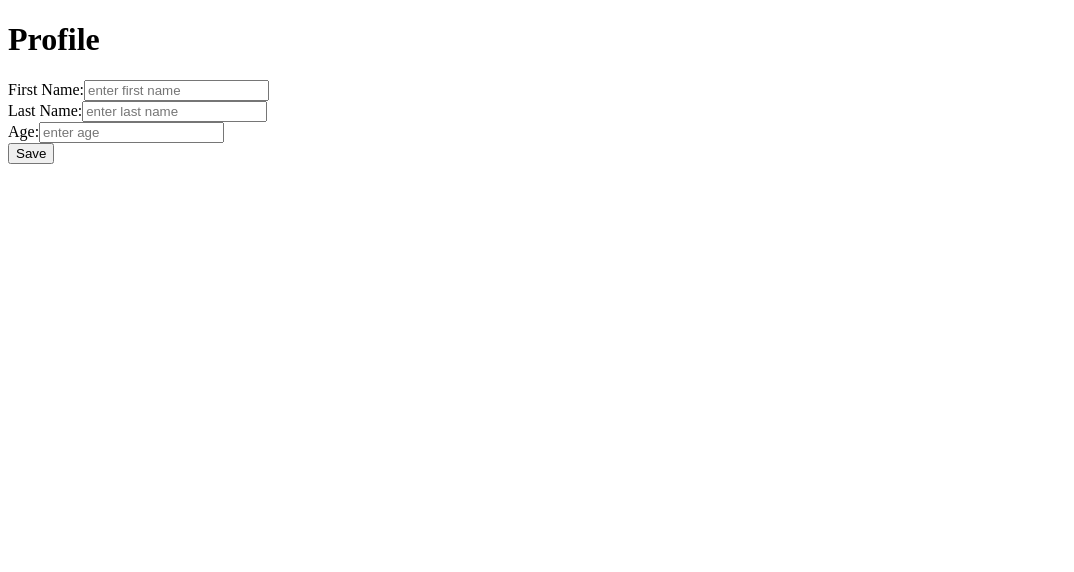
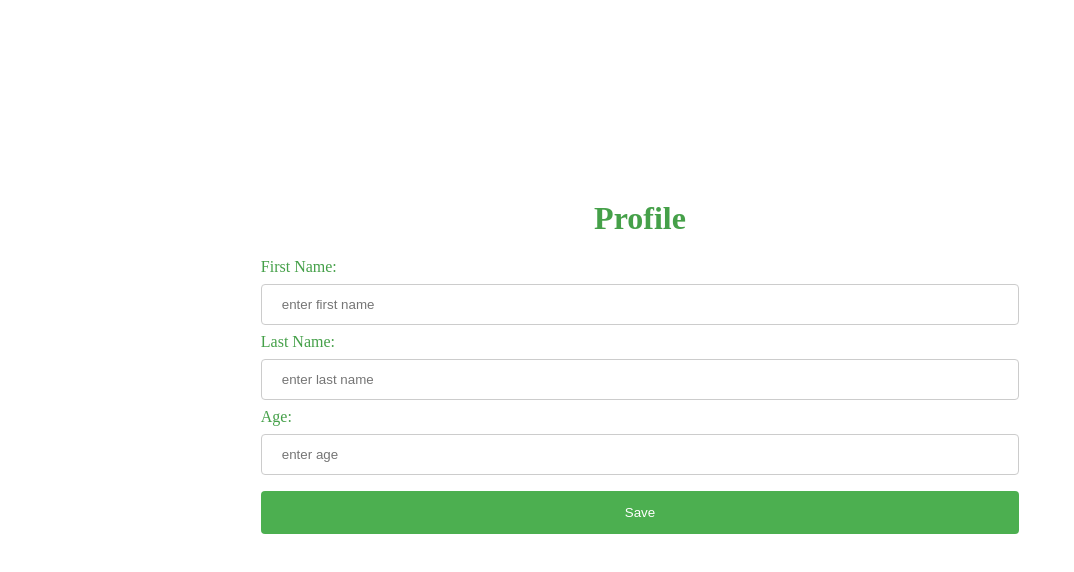
Before and after one commit to Imraan-Hendricks/react-hook-form-ts-example, a React (Create React App) app: page / in a window 1280 px wide. Shown: the top 572 px of the page, without its empty margins (0-1074 px from the left). Built offline with nearby package versions, Linux system fonts and the light colour scheme.

Commit message:
added form component styles

```diff
--- /dev/null
+++ b/src/components/form.module.css
@@ -0,0 +1,56 @@
+.container {
+  width: 60%;
+  margin-left: 20%;
+  margin-top: 200px;
+}
+
+.container h1 {
+  text-align: center;
+  color: #45a049;
+}
+
+form label {
+  color: #45a049;
+}
+
+form input[type='text'],
+form select {
+  width: 100%;
+  padding: 12px 20px;
+  margin: 8px 0;
+  display: inline-block;
+  border: 1px solid #ccc;
+  border-radius: 4px;
+  box-sizing: border-box;
+}
+
+form input:focus {
+  outline: none !important;
+  border: 1px solid #45a049;
+}
+
+form div p {
+  padding-top: 10px;
+  padding-bottom: 10px;
+  padding-left: 20px;
+  padding-right: 20px;
+  background-color: #f44336;
+  color: white;
+  margin-bottom: 15px;
+  border-radius: 4px;
+}
+
+form button {
+  width: 100%;
+  background-color: #4caf50;
+  color: white;
+  padding: 14px 20px;
+  margin: 8px 0;
+  border: none;
+  border-radius: 4px;
+  cursor: pointer;
+}
+
+form button:hover {
+  background-color: #45a049;
+}
--- a/src/components/form.tsx
+++ b/src/components/form.tsx
@@ -1,4 +1,5 @@
 import React from 'react';
+import cssModule from './form.module.css';
 import { useForm } from 'react-hook-form';
 
 interface Profile {
@@ -15,7 +16,7 @@ export const Form: React.FC = () => {
   });
 
   return (
-    <div>
+    <div className={cssModule.container}>
       <h1>Profile</h1>
       <form onSubmit={onSubmit}>
         <div>
```
